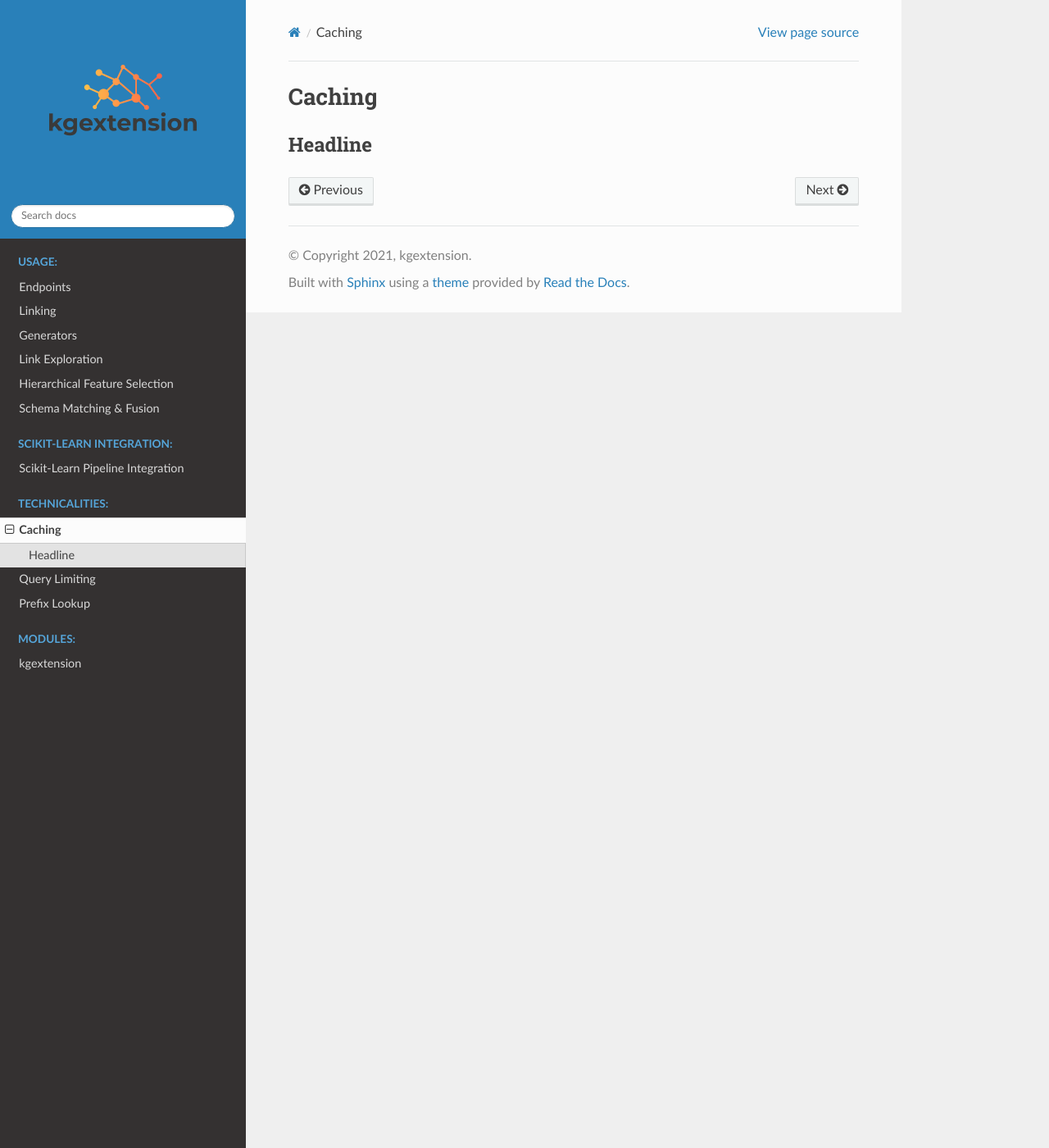
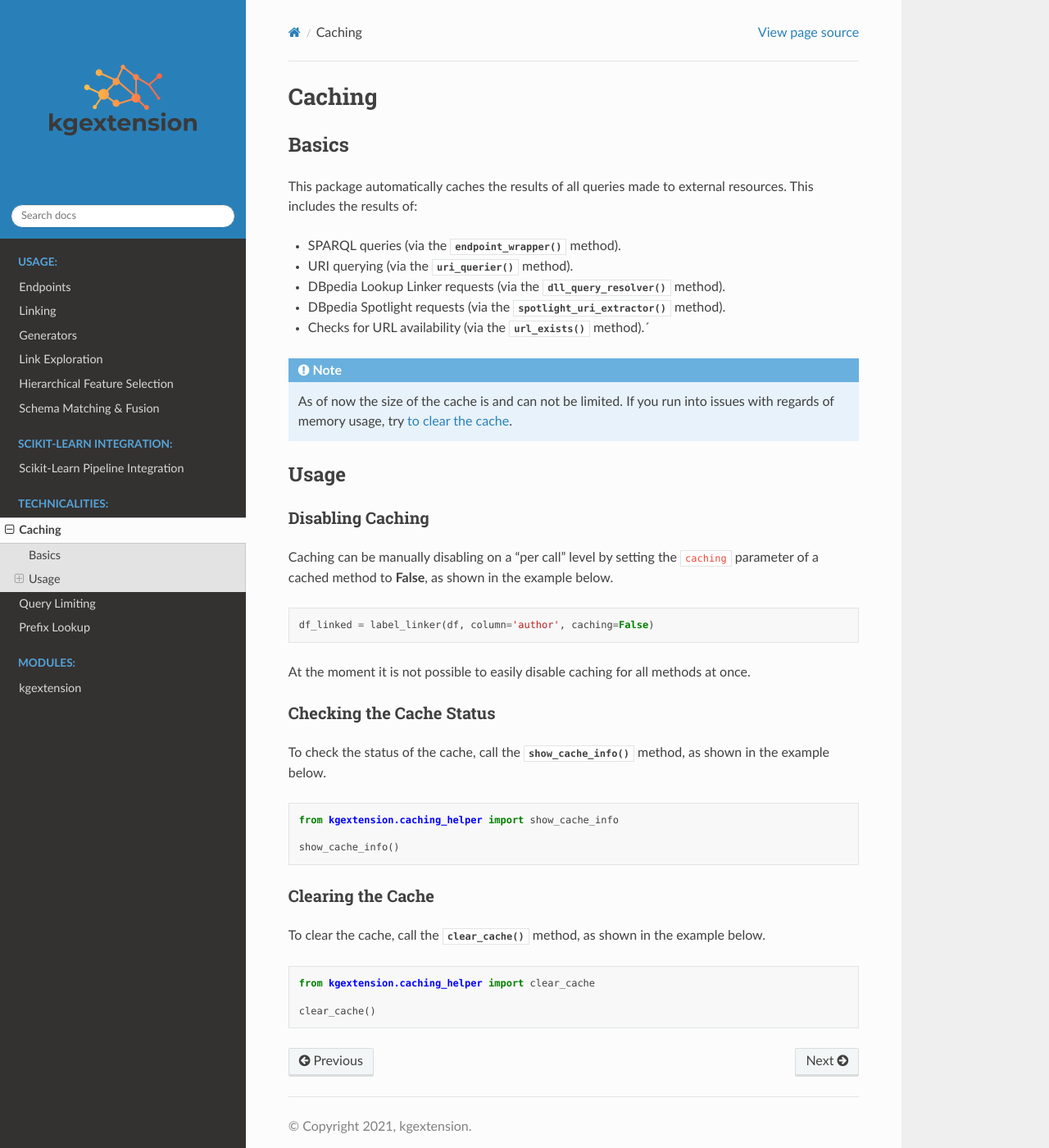
Before and after one commit to om-hb/kgextension, a Sphinx documentation site: the page built from docs/source/tech_caching.rst, in a window 1280 px wide and 1400 px high. Shown: the whole window at 82% size. Built offline with Sphinx 7.4.7 and the Read the Docs theme 2.0.0, drawn with Linux system fonts in a browser that asks for light colours.

Commit message:
doc: added caching & query limiting

```diff
--- a/docs/source/tech_caching.rst
+++ b/docs/source/tech_caching.rst
@@ -2,6 +2,62 @@
 Caching
 ====================
 
+.. _cache_basics:
 
-Headline
+Basics
 ^^^^^^^^^^^
+
+This package automatically caches the results of all queries made to external resources. This includes the results of:
+
+* SPARQL queries (via the :meth:`endpoint_wrapper() <kgextension.sparql_helper.endpoint_wrapper()>` method).
+* URI querying (via the :meth:`uri_querier() <kgextension.uri_helper.uri_querier()>` method).
+* DBpedia Lookup Linker requests (via the :meth:`dll_query_resolver() <kgextension.linking_helper.dll_query_resolver()>` method).
+* DBpedia Spotlight requests (via the :meth:`spotlight_uri_extractor() <kgextension.linking_helper.spotlight_uri_extractor()>` method).
+* Checks for URL availability (via the :meth:`url_exists() < kgextension.utilities_helper.url_exists()>` method).´
+
+.. note::
+   As of now the size of the cache is and can not be limited. If you run into issues with regards of memory usage, try :ref:`to clear the cache <clearing_cache>`.
+
+.. _cache_usage:
+
+Usage
+^^^^^^^^^^^
+
+.. _disabling_cache:
+
+Disabling Caching
+-----------------------
+
+Caching can be manually disabling on a "per call" level by setting the ``caching`` parameter of a cached method to **False**, as shown in the example below.
+
+.. code-block:: python
+
+    df_linked = label_linker(df, column='author', caching=False)
+
+At the moment it is not possible to easily disable caching for all methods at once.
+
+.. _checking_cache:
+
+Checking the Cache Status
+--------------------------
+
+To check the status of the cache, call the :meth:`show_cache_info() <kgextension.caching_helper.show_cache_info()>` method, as shown in the example below.
+
+.. code-block:: python
+
+    from kgextension.caching_helper import show_cache_info
+
+    show_cache_info()
+
+.. _clearing_cache:
+
+Clearing the Cache
+-----------------------
+
+To clear the cache, call the :meth:`clear_cache() <kgextension.caching_helper.clear_cache()>` method, as shown in the example below.
+
+.. code-block:: python
+
+    from kgextension.caching_helper import clear_cache
+
+    clear_cache()
```
Also changed, not shown: docs/source/tech_query_limiting.rst (+20 -1 lines).
